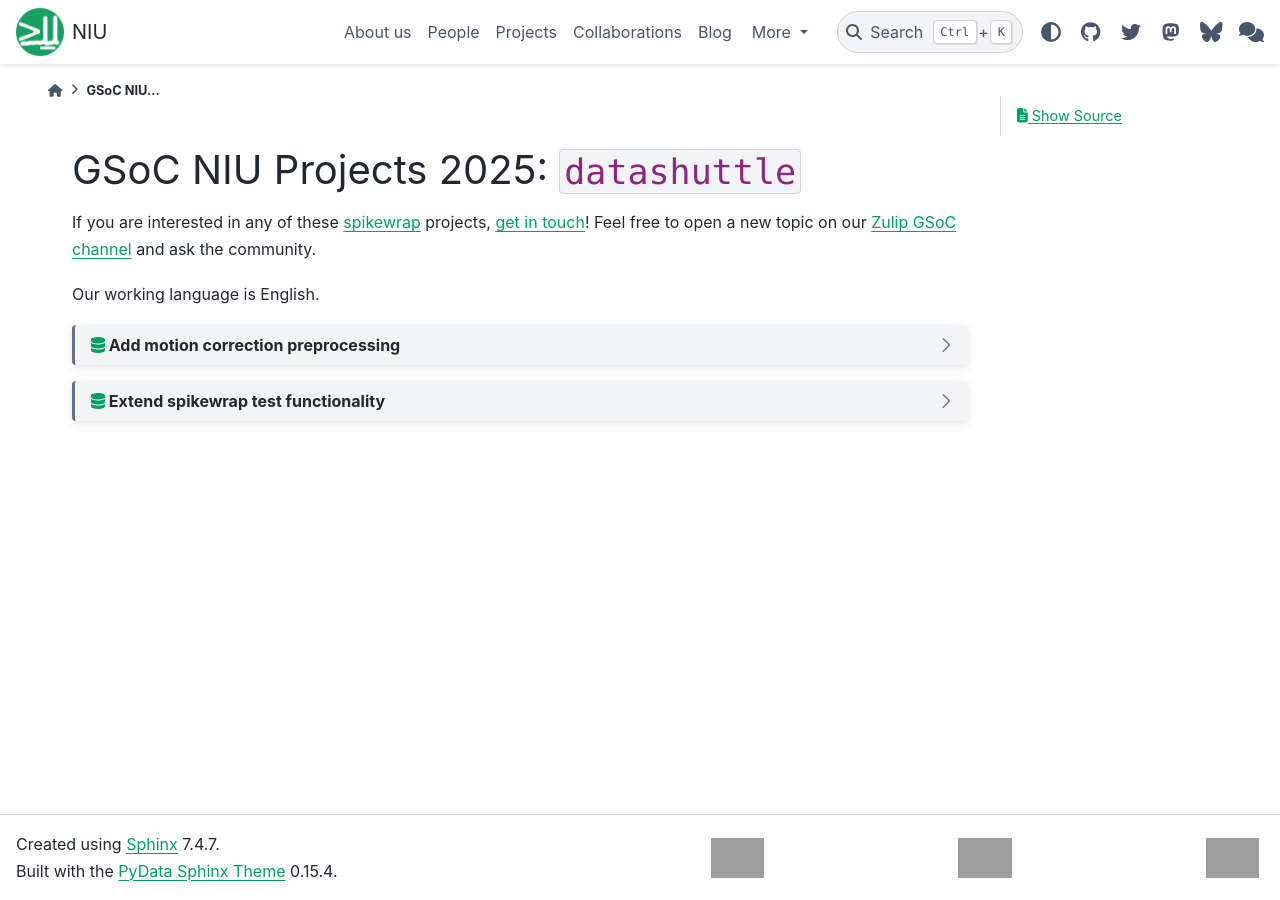
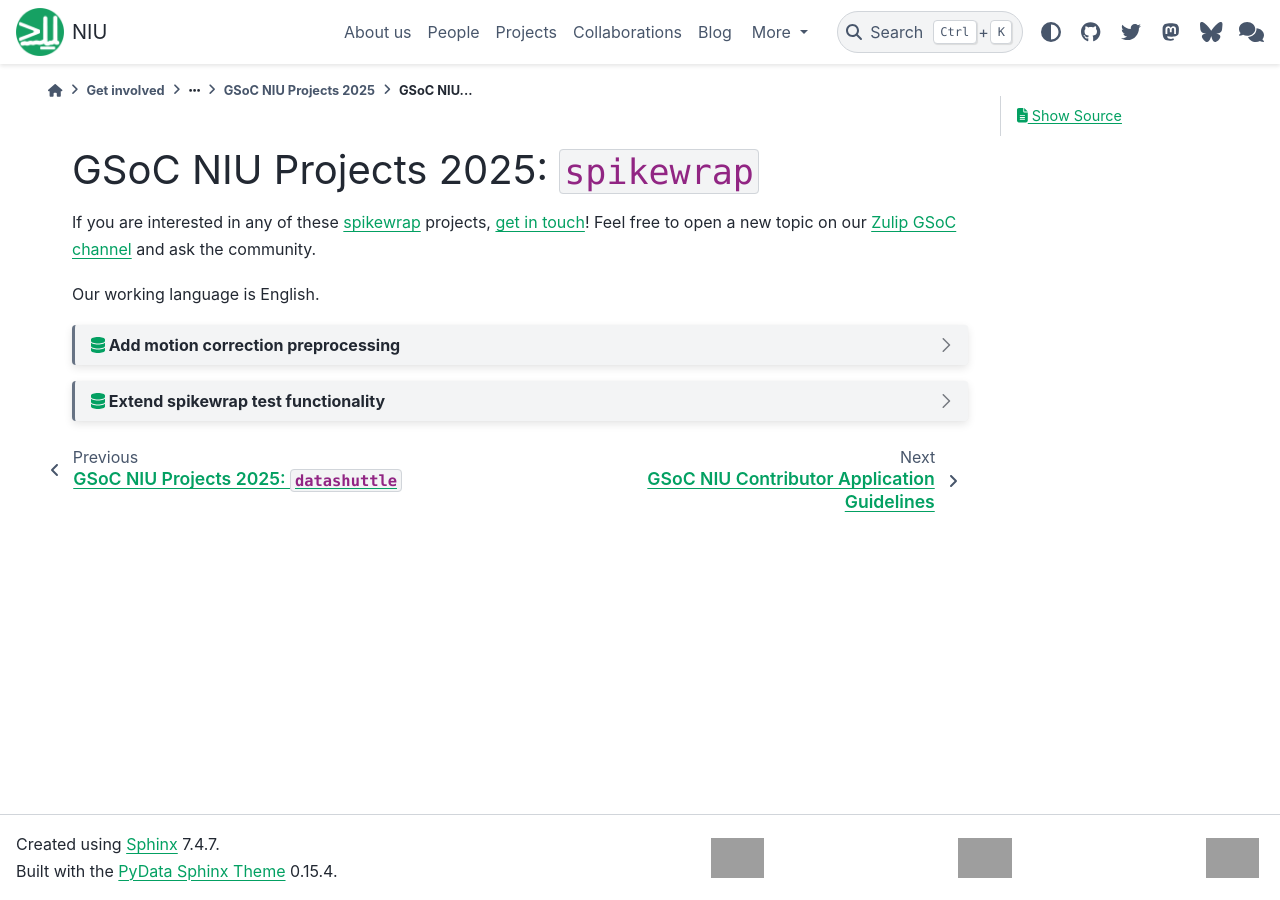
Before and after one commit to neuroinformatics-unit/neuroinformatics-unit.github.io, a Sphinx documentation site: the page built from docs/source/get-involved/gsoc/projects_2025/spikewrap.md, in a window 1280 px wide. Built offline with Sphinx 7.4.7 and the PyData theme 0.15.4, drawn with Linux system fonts in a browser that asks for light colours; nearby versions of some CDN libraries; grey boxes are pictures that could not be loaded.

Commit message:
Add to toctree.

```diff
--- a/docs/source/get-involved/gsoc/projects_2025/spikewrap.md
+++ b/docs/source/get-involved/gsoc/projects_2025/spikewrap.md
@@ -1,4 +1,4 @@
-# GSoC NIU Projects 2025: `datashuttle`
+# GSoC NIU Projects 2025: `spikewrap`
 
 If you are interested in any of these [spikewrap](https://github.com/neuroinformatics-unit/spikewrap) projects,
 [get in touch](https://spikewrap.neuroinformatics.dev/community/index.html)!
```
Also changed, not shown: docs/source/get-involved/gsoc/projects_2025/index.md (+1 -0 lines).
